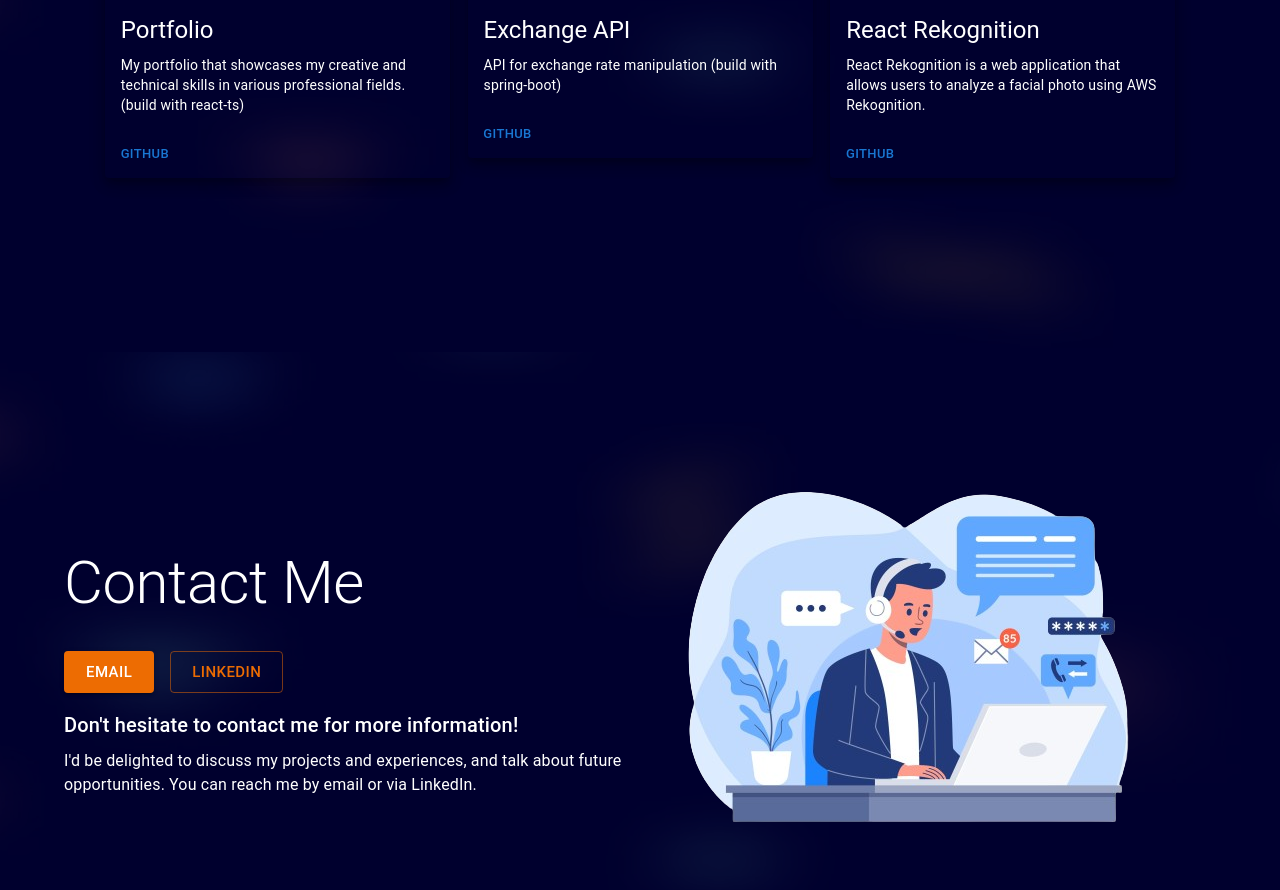
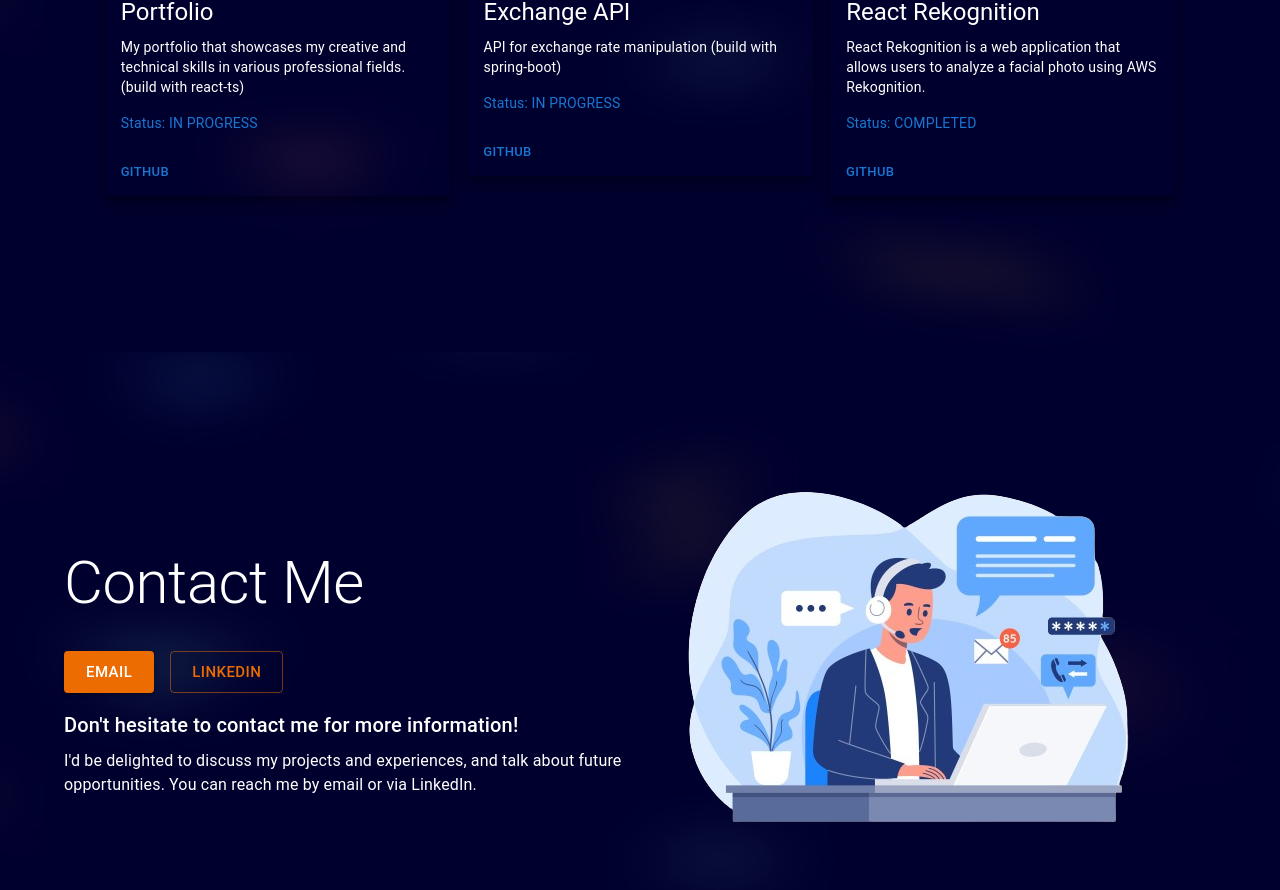
Before and after one commit to micael-jerry/portfolio-micael-jerry, a React (Vite) app: page / in a window 1280 px wide. Shown: the part 2848-3738 px from the top of the page. Built offline with nearby package versions, Linux system fonts and the light colour scheme.

Commit message:
fix: add status in project card

```diff
--- a/src/components/ProjectCard/ProjectCard.tsx
+++ b/src/components/ProjectCard/ProjectCard.tsx
@@ -6,6 +6,7 @@ import {
 	Typography,
 	Button,
 	CardActions,
+	Box,
 } from "@mui/material";
 import { ProjectType } from "../../constants/projects";
 import { IMAGES } from "../../assets";
@@ -15,7 +16,7 @@ interface ProjectCardProps {
 }
 
 const ProjectCard: React.FC<ProjectCardProps> = ({ project }) => {
-	const { image, title, description, githubLink, demoLink } = project;
+	const { image, title, description, githubLink, demoLink, status } = project;
 	return (
 		<Card
 			sx={{
@@ -38,6 +39,11 @@ const ProjectCard: React.FC<ProjectCardProps> = ({ project }) => {
 				<Typography variant="body2" color="white">
 					{description}
 				</Typography>
+				<Box mt={2}>
+					<Typography variant="body2" color="primary">
+						Status: {status.toUpperCase()}
+					</Typography>
+				</Box>
 			</CardContent>
 			<CardActions>
 				<Button size="small" color="primary" href={githubLink} target="_blank">
```
